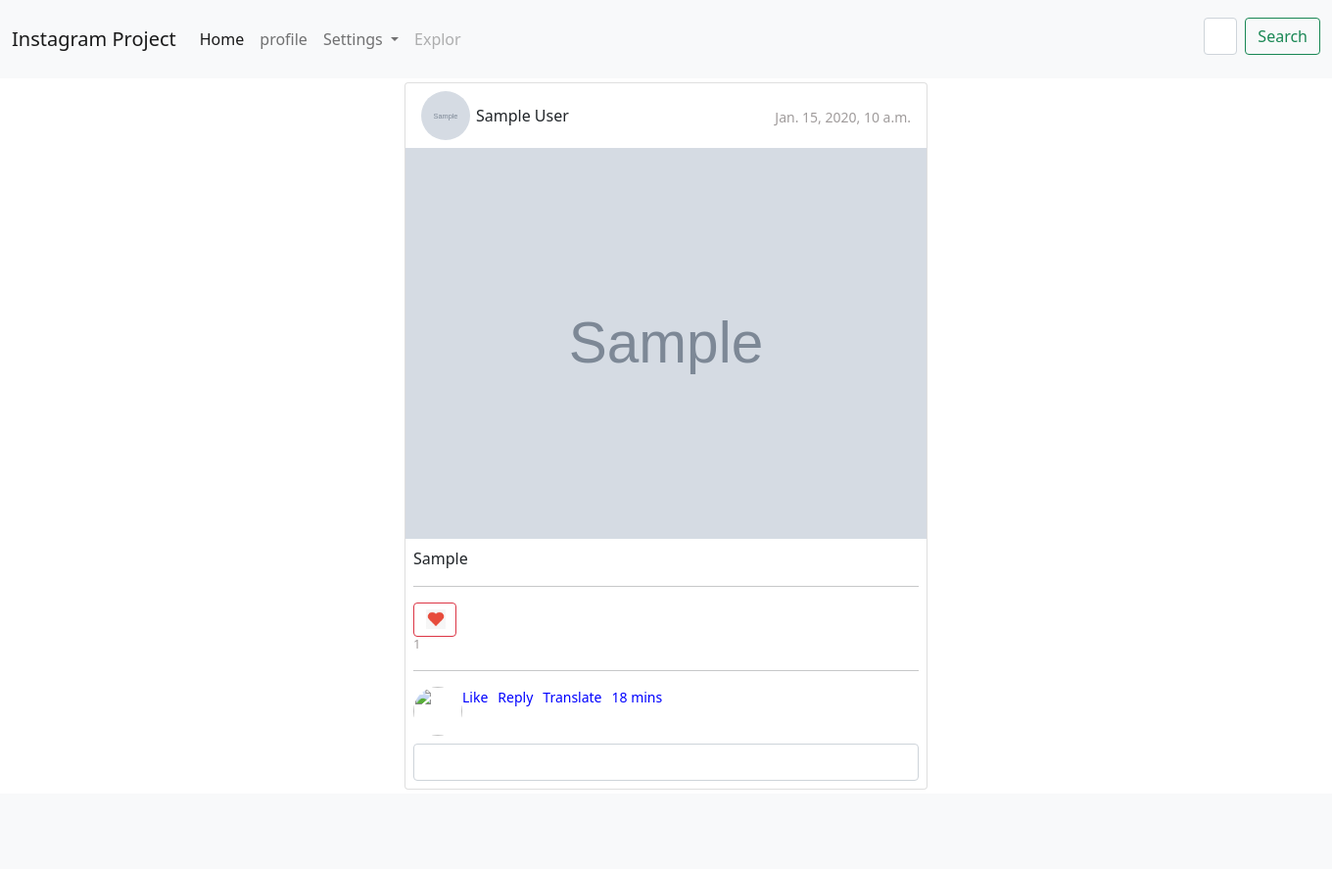
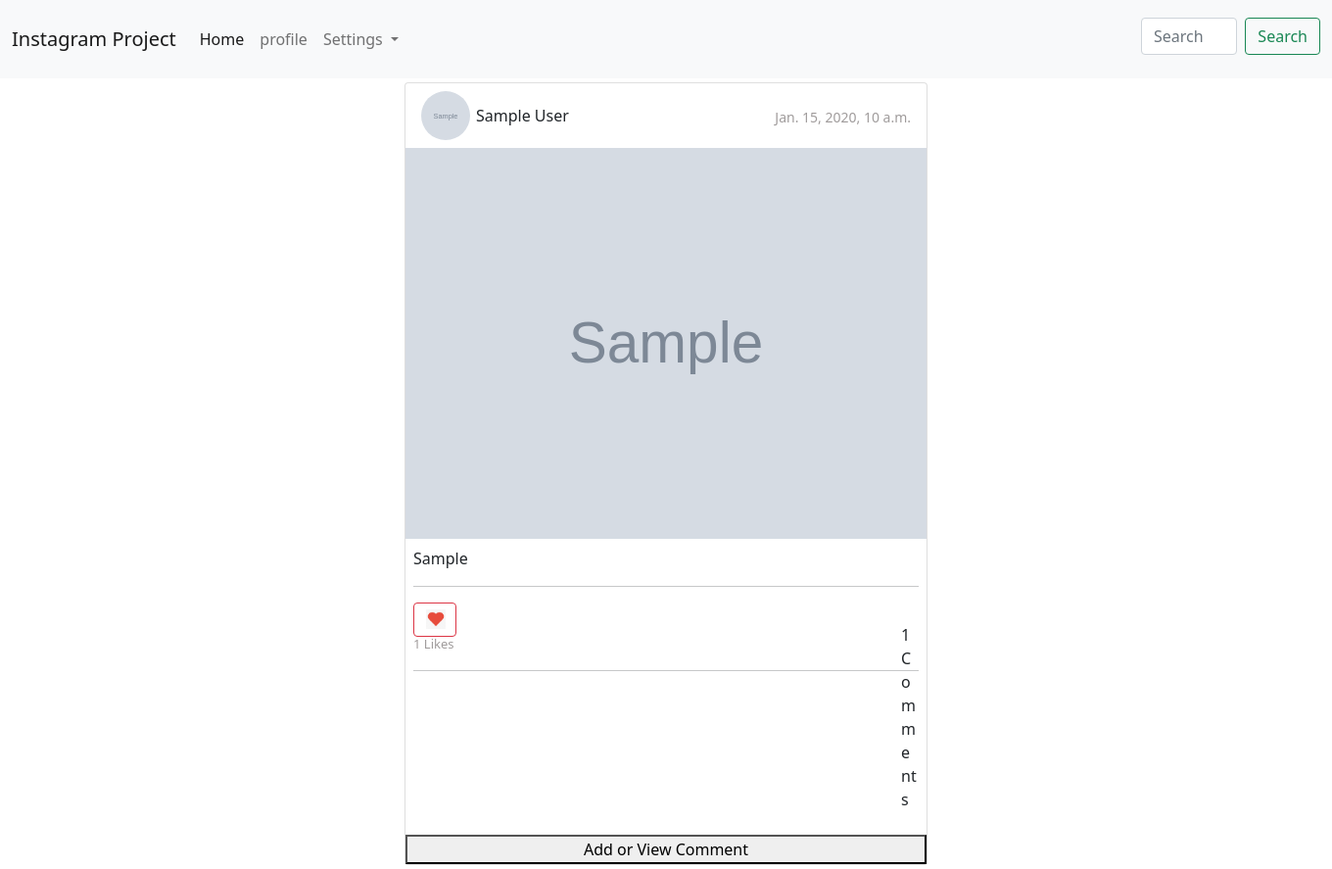
Before and after one commit to RohullahYaqubi/Instagram-clone, a Django app: page / in a window 1360 px wide. Shown: the whole page at 98% size. Before the commit the page ends 806 px from the top, so only its background shows below. Run offline with Django 4.2, Linux system fonts and the light colour scheme; a user stored in the database is signed in; tables that the repository leaves empty hold one stand-in row (values such as "Sample post"); grey boxes marked "Sample" are stand-in pictures.

Commit message:
comment_section

```diff
--- a/core/settings.py
+++ b/core/settings.py
@@ -161,7 +161,7 @@
 EMAIL_BACKEND = 'django.core.mail.backends.console.EmailBackend'
 
 LOGIN_REDIRECT_URL= 'home'
-ACCOUNT_LOGOUT_REDIRECT_URL= 'home'
+LOGOUT_REDIRECT_URL= 'home'
 
 SOCIAL_ACCOUNT_EMAIL_REQUIRED = True
 ACCOUNT_FORMS = {'signup': 'user.forms.CustomSignupForm'}
--- a/posts/models.py
+++ b/posts/models.py
@@ -9,9 +9,9 @@
     created_on = models.DateTimeField(auto_now=True)
     likes = models.ManyToManyField(get_user_model(), related_name='post_like')
 
-
     def __str__(self):
         return str(self.pk)
+
 
 class Comment(models.Model):
     post = models.ForeignKey(Post, related_name="comments", on_delete=models.CASCADE)
--- a/posts/urls.py
+++ b/posts/urls.py
@@ -1,7 +1,8 @@
 from django.urls import path
-from .views import home_page, like_post
+from .views import home_page, like_post, comment
 
 urlpatterns = [
     path('', home_page, name='home'),
-    path('<int:pk>/', like_post, name='post_like')
+    path('<int:pk>/', like_post, name='post_like'),
+    path('comment/<int:pk>/', comment, name='post_comment' ),
 ]
--- a/posts/views.py
+++ b/posts/views.py
@@ -1,19 +1,28 @@
-from django.shortcuts import render, redirect, get_list_or_404
+from django.shortcuts import render, redirect
+from django.contrib.auth.decorators import login_required
+
 
 from .models import Post, Comment
 from user.models import Profile
 
 def home_page(request):
-    posts = Post.objects.all()
-    my_profile = Profile.objects.get(user = request.user)
+    if request.user.is_authenticated:
+        posts = Post.objects.all()
+        my_profile = Profile.objects.get(user = request.user)
 
-    context = {
-        'posts':posts,
-        'myprofile':my_profile
-    }
-    return render(request, 'home.html', context)
+        if request.method == "POST":
+            comment = request.post.get('comment')
+
+        context = {
+            'posts':posts,
+            'myprofile':my_profile
+        }
+        return render(request, 'home.html', context)
+    else:
+        return render(request,'home.html')
 
 
+@login_required
 def like_post(request, pk):
     post = Post.objects.get(id = pk)
     action = request.POST['likeunlike']
@@ -24,3 +33,14 @@
         post.likes.remove(request.user)
 
     return redirect('home')
+
+def comment(request, pk):
+    if request.user.is_authenticated:
+        if request.method == "POST":
+            comment_text = request.POST.get('comment')
+            current_post = Post.objects.get(id=pk)
+
+            comment = Comment(post=current_post, user=request.user, body=comment_text)
+            comment.save()
+
+        return redirect('home')
--- a/static/css/base.css
+++ b/static/css/base.css
@@ -1 +1,18 @@
 @import url("https://fonts.googleapis.com/css2?family=Poppins:wght@100;200;300;400;500;600;700;800&display=swap");body{background-color: #eee;font-family: "Poppins", sans-serif;font-weight: 300}.card{border:none}.ellipsis{color: #a09c9c}hr{color: #a09c9c;margin-top: 4px;margin-bottom: 8px}.muted-color{color: #a09c9c;font-size: 13px}.ellipsis i{margin-top: 3px;cursor: pointer}.icons i{font-size: 25px}.icons .fa-heart{color: red}.icons .fa-smile-o{color: yellow;font-size: 29px}.rounded-image{border-radius: 50%!important;display: flex;justify-content: center;align-items: center;height: 50px;width: 50px}.name{font-weight: 600}.comment-text{font-size: 12px}.status small{margin-right: 10px;color: blue}.form-control{border-radius: 26px}.comment-input{position: relative}.fonts{position: absolute;right: 13px;top:8px;color: #a09c9c}.form-control:focus{color: #495057;background-color: #fff;border-color: #8bbafe;outline: 0;box-shadow: none}
+
+.popup {
+    display: none;
+    position: fixed;
+    top: 50%;
+    left: 50%;
+    transform: translate(-50%, -50%);
+    background-color: #fff;
+    padding: 20px;
+    box-shadow: 0px 0px 10px rgba(0, 0, 0, 0.2);
+    z-index: 9999;
+    text-align: center;
+}
+
+button {
+    margin: 5px;
+}
--- /dev/null
+++ b/static/js/script.js
@@ -0,0 +1,17 @@
+document.addEventListener('DOMContentLoaded', function () {
+    const commentButtons = document.querySelectorAll('.commentButton');
+    const commentPopups = document.querySelectorAll('.commentPopup');
+
+    commentButtons.forEach(function (button, index) {
+        button.addEventListener('click', function () {
+            commentPopups[index].style.display = 'block';
+        });
+
+        const closePopupButtons = commentPopups[index].querySelectorAll('.closePopup');
+        closePopupButtons.forEach(function (closeButton) {
+            closeButton.addEventListener('click', function () {
+                commentPopups[index].style.display = 'none';
+            });
+        });
+    });
+});
--- a/templates/_base.html
+++ b/templates/_base.html
@@ -10,6 +10,7 @@
 	<link href="{%static 'css/base.css'%}" rel="stylesheet">
     <link href="https://cdn.jsdelivr.net/npm/bootstrap@5.0.0/dist/css/bootstrap.min.css" rel="stylesheet" >
     <script src="https://cdn.jsdelivr.net/npm/bootstrap@5.0.1/dist/js/bootstrap.min.js" integrity="sha384-Atwg2Pkwv9vp0ygtn1JAojH0nYbwNJLPhwyoVbhoPwBhjQPR5VtM2+xf0Uwh9KtT" crossorigin="anonymous"></script>
+    <script src="{% static 'js/script.js' %}"></script>
             <style>
                 .search-form {
                     margin-left: 750px;
@@ -41,9 +42,6 @@
                             <li><a class="dropdown-item" href="{%url 'account_logout'%}">Logout</a></li>
                             <li><a class="dropdown-item" href="#">Account ownership</a></li>
                             </ul>
-                        </li>
-                        <li class="nav-item">
-                            <a class="nav-link disabled" href="#" tabindex="-1" aria-disabled="true">Explor</a>
                         </li>
                         </ul>
                         <form class="d-flex search-form" method="GET" action="{%url 'profile_list'%}" >
--- a/templates/home.html
+++ b/templates/home.html
@@ -28,32 +28,48 @@
                     <div class="d-flex justify-content-between align-items-center">
                         <div class="d-flex flex-row icons d-flex align-items-center"> <i class="fa fa-heart"></i> <i class="fa fa-smile-o ml-2"></i> </div>
                         <div class="d-flex flex-row muted-color"> <span>
-                            <form method="POST" action="{%url 'post_like' post.pk%}"style="height:20px; width:20px; margin-right:565px;">
+                            <form method="POST" action="{%url 'post_like' post.pk%}"style="height:20px; width:20px; margin-right:565px; border:none;">
                                 {% csrf_token %}
                                 {%if myprofile.user in post.likes.all%}
                                     <button  class="btn btn-outline-danger" style="height:35px; width:44px; "
                                         name="likeunlike" value="unlike" type="submit">
-                                        <img src="{%static 'img/liked.png'%} " style="height:20px; width:20px; margin-right:567px; margin-bottom:20px;"></span>
+                                        <img src="{%static 'img/liked.png'%} " style="height:20px; width:20px; margin-right:567px; margin-bottom:20px; border:none;"></span>
                                     </button>
                                 {%else%}
                                     <button  class="btn btn-outline-danger" style="height:35px; width:44px; "
                                         name="likeunlike" value="like" type="submit">
-                                        <img src="{%static 'img/like.png'%} " style="height:20px; width:20px; margin-right:567px; margin-bottom:20px;"></span>
+                                        <img src="{%static 'img/like.png'%} " style="height:20px; width:20px; margin-right:1px; margin-bottom:20px;"></span>
                                     </button>
                                 {%endif%}
                             </form>
-                                 <span>{{post.likes.count}}</span></div>
+
+                            <span style="">{{post.likes.count}} Likes</span>
+                        </div>
+
                     </div>
                     <hr>
-                    <div class="comments">
-                            <div class="d-flex flex-row mb-2"> <img src="{{post.comment.user.profile.image.url}}" width="40" class="rounded-image">
-                                <div class="d-flex flex-column ml-2"> <span class="name">{{post.comment.user.first_name}}</span> <small class="comment-text">{{post.comment.body}}</small>
-                                    <div class="d-flex flex-row align-items-center status"> <small>Like</small> <small>Reply</small> <small>Translate</small> <small>18 mins</small> </div>
+                    <p style="margin-left:498px; margin-top:-65px;">{{post.comments.count }} Comments </p>
+
+
+                        </div>
+                        <button class="commentButton">Add or View Comment</button>
+                        <div class="commentPopup popup">
+                            <h2>Comments</h2>
+                                {%for comment in post.comments.all%}
+                                <div class="commentss" style="width:400px; height:;autopx; background-color:red;">
+                                    <h4>{{comment.user.username}}</h4>
+                                    <p>{{comment.body}}</p>
                                 </div>
+                                {%endfor%}
+                            <form method="POST"  action="{%url 'post_comment' post.pk%}" >
+                                {%csrf_token%}
+                                <input class="form-control me-2"  placeholder="Comment"  name="comment">
+                                <button class="btn btn-outline-success" style="margin-top:10px;">Submit</button>
+                            </form>
+                            <button class="closePopup">Close</button>
                         </div>
-                        <div class="comment-input"> <input type="text" class="form-control">
-                            <div class="fonts"> <i class="fa fa-camera"></i> </div>
-                        </div>
+                    </div>
+
                     </div>
                 </div>
             </div>
--- a/templates/profile.html
+++ b/templates/profile.html
@@ -71,6 +71,7 @@
                 <div class="row g-2">
                     <div class="col mb-2">
                         {%for post in post%}
+                            <p>{{post.caption}}</p>
                             <img src="{{post.image.url}}"
                             alt="image 1" class="w-100 rounded-3" style="height:600px; width:300px;">
                             <br></br>
```
Also changed, not shown: templates/profile_detail.html (+8 -1 lines), user/views.py (+42 -34 lines), static/img/comment.jpg (added).
